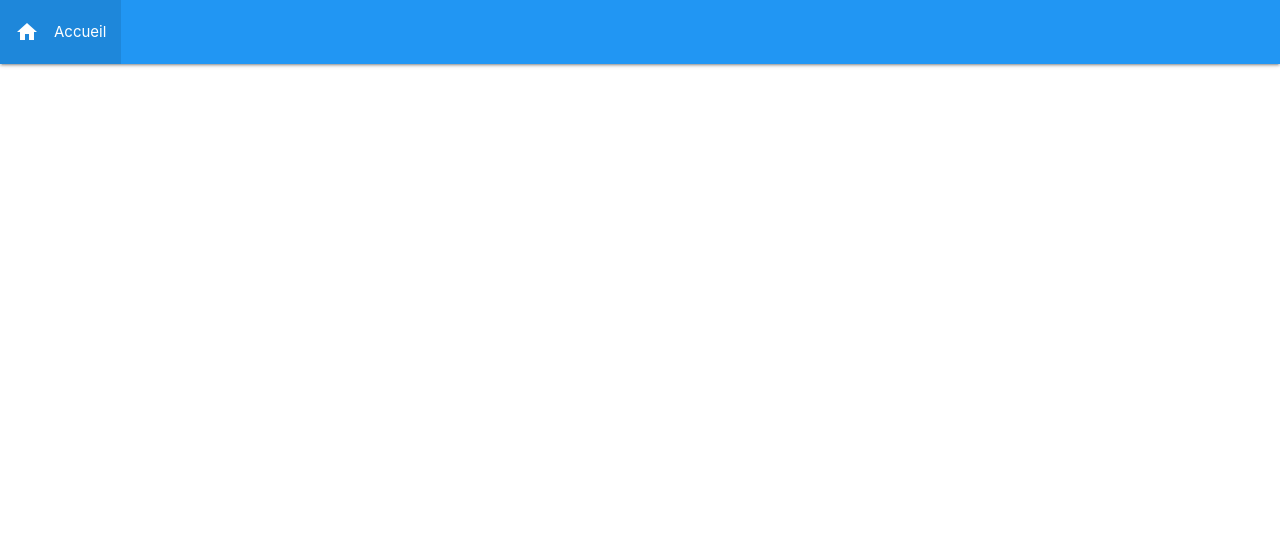
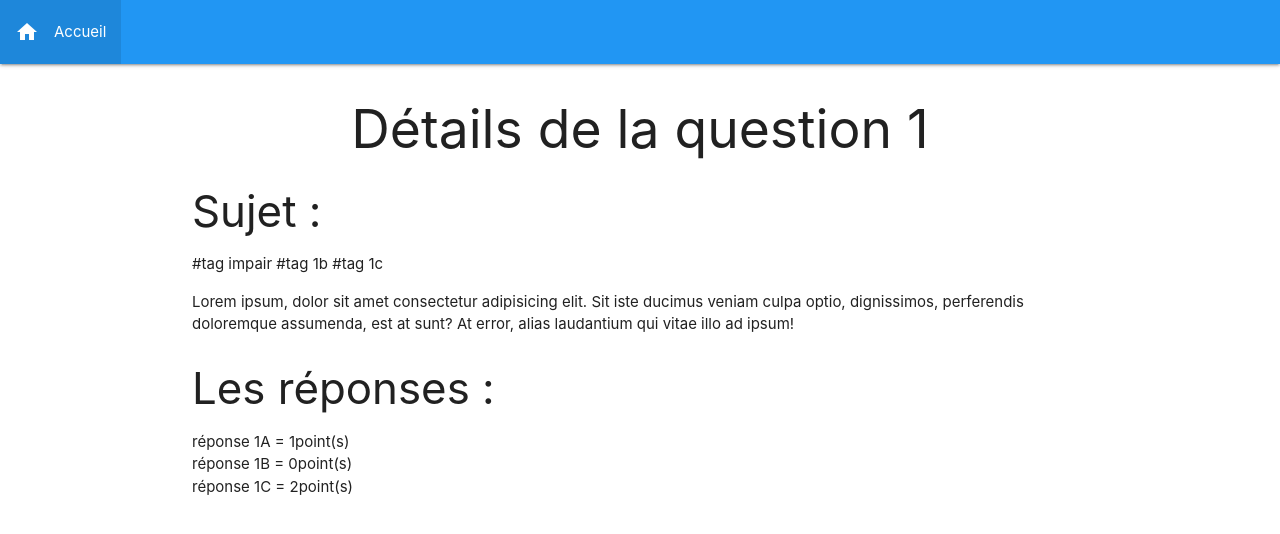
Before and after one commit to gI7DUmmY/quizz, a Vue app: page /backend/1 in a window 1280 px wide. Before the commit this address had no page. Shown: the top 534 px of the page. Built offline with nearby package versions, Linux system fonts and the light colour scheme; data requests are answered from the project's data file.

Commit message:
:sparkles: :lipstick: vue détails question

```diff
--- /dev/null
+++ b/src/composables/GetQuestion.js
@@ -0,0 +1,23 @@
+import { ref } from "vue"
+
+const GetQuestion = (id) => {
+  const question = ref(null)
+  const erreur = ref(null)
+
+  const load = async () => {
+    try {
+      let data = await fetch("http://localhost:3000/quizz/" + id)
+      if (!data.ok) {
+        throw Error('Problème de fetch')
+      }
+      question.value = await data.json()
+    } catch (err) {
+      erreur.value = err.message
+      console.log(erreur.value)
+    }
+  }
+
+  return { question, erreur, load }
+}
+
+export default GetQuestion
--- a/src/router/index.js
+++ b/src/router/index.js
@@ -1,7 +1,8 @@
 import { createRouter, createWebHistory } from 'vue-router'
 import Home from '../views/Home.vue'
 import Questions from '../views/Questions.vue'
-import Backend from '../views/Backend.vue'
+import Backend from '../views/backend/Backend.vue'
+import Details from '../views/backend/Details.vue'
 
 const routes = [
   {
@@ -20,6 +21,12 @@ const routes = [
     name: 'Backend',
     component: Backend,
     props: true
+  },
+  {
+    path: '/backend/:id',
+    name: 'Details',
+    component: Details,
+    props: true
   }
 ]
 
--- a/src/views/Backend.vue
+++ b/src/views/backend/Backend.vue
@@ -20,9 +20,9 @@
 
 <script>
 import { ref } from 'vue'
-import GetQcm from '../composables/GetQcm'
-import Tableau from  '../components/Tableau.vue'
-import Preloader from '../components/Preloader.vue'
+import GetQcm from '@/composables/GetQcm'
+import Tableau from  '@/components/Tableau.vue'
+import Preloader from '@/components/Preloader.vue'
 
 export default {
   name: 'Backend',
--- /dev/null
+++ b/src/views/backend/Details.vue
@@ -0,0 +1,39 @@
+<template>
+<div class="container">
+  <div v-if="question">
+    <h2 class="center-align">Détails de la question {{ id }}</h2>
+    <h3>Sujet :</h3>
+    <p>
+      <span v-for="(tag, index) in question.tags" :key="index">
+        #{{ tag }}
+      </span>
+    </p>
+    <p>{{ question.sujet }}</p>
+    <h3>Les réponses :</h3>
+    <div v-for="(rep, index) in question.choix" :key="index">
+      {{ rep.texte }} = {{ rep.note }}point(s)
+    </div>
+  </div>
+</div>
+</template>
+
+<script>
+import { ref } from 'vue'
+import GetQuestion from '@/composables/GetQuestion'
+
+export default {
+  name: 'Details',
+  props: [ 'id' ],
+  setup (props) {
+    const { question, erreur, load } = GetQuestion(props.id)
+
+    load()
+
+    return { question, erreur }
+  }
+}
+</script>
+
+<style>
+
+</style>
```
